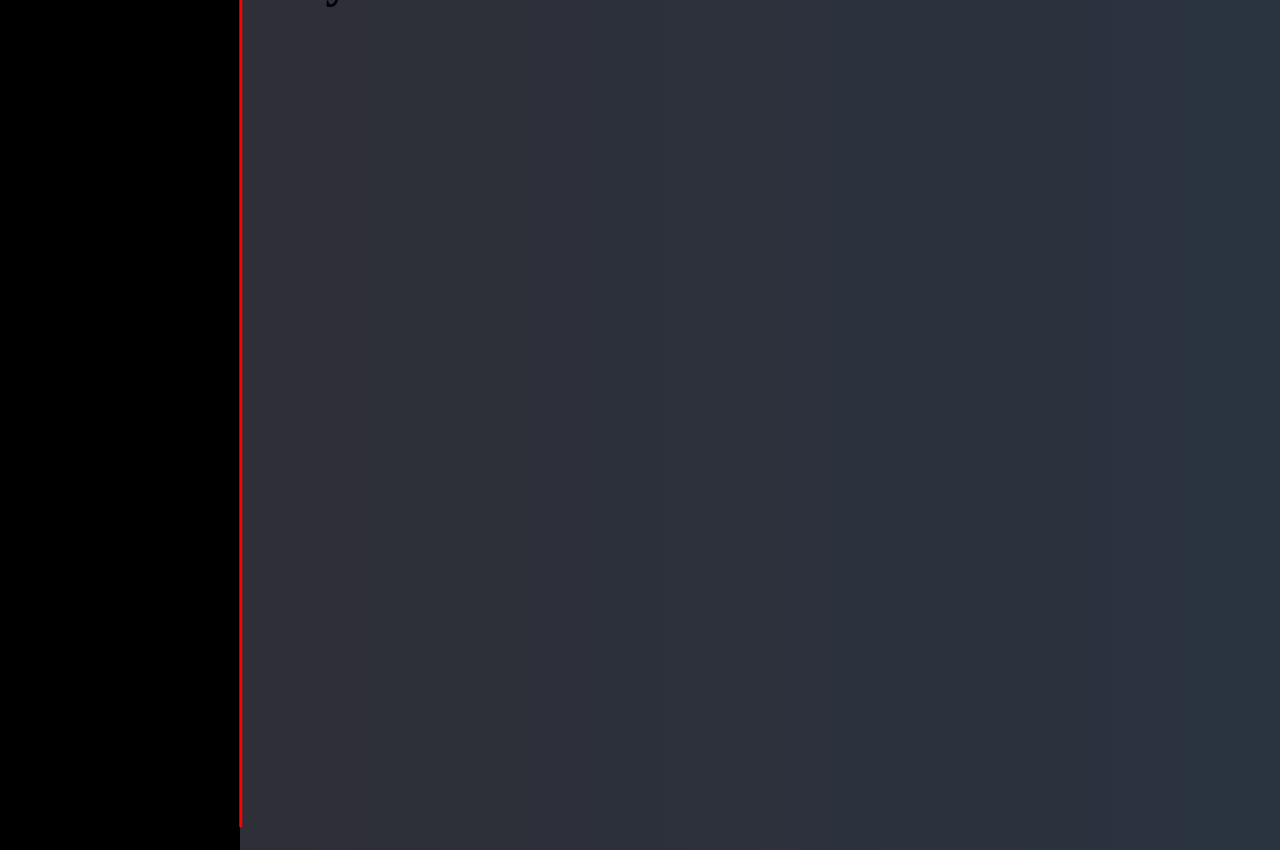
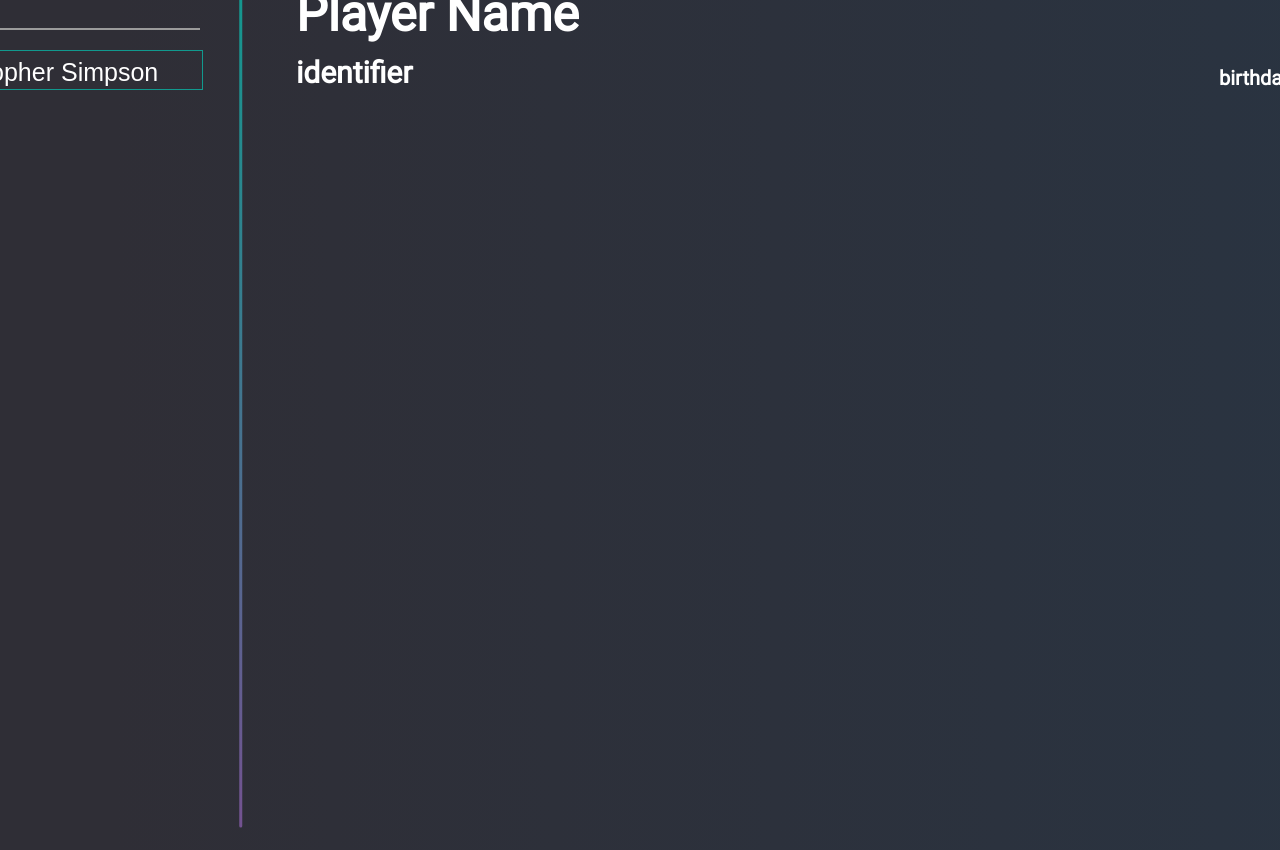
Before and after one commit to Brodino96/br_tags, a plain HTML site: page web/index.html in a window 1280 px wide. Shown: the top 850 px of the page. Drawn offline with Linux system fonts and the light colour scheme.

Commit message:
initialized the fronted of the script

```diff
--- a/web/index.html
+++ b/web/index.html
@@ -5,17 +5,30 @@
     <meta name="viewport" content="width=device-width, initial-scale=1.0">
     <title>br_tags</title>
     <link rel="stylesheet" href="style.css">
-    <script type="javascript" src="script.js"></script>
+    <script src="script.js"></script>
 </head>
 <body>
     <div id="main_container">
 
-        <div id="player_list"></div>
+        <div id="player_list">
+            <div id="input_container">
+                <input type="input" id="input_name" class="generic_text" placeholder="Search" name="name" id="name" onchange="search(this.value)" />
+            </div>
+
+            <div id="list_buttons">
+                <button id="test_button" class="plist_button" onclick="selectPlayer(this.id)">Christopher Simpson</button>
+            </div>
+        </div>
 
         <div id="divider"></div>
 
         <div id="tag_list">
-            <b id="player_name" class="generic_text">Player Name</b>
+            <div id="info_container">
+                <b id="player_name" class="generic_text">Player Name</b>
+                <b id="player_group" class="generic_text">group</b>
+                <b id="player_identifier" class="generic_text">identifier</b>
+                <b id="player_info" class="generic_text">birthday - job - grade</b>
+            </div>
         </div>
 
     </div>
--- a/web/script.js
+++ b/web/script.js
@@ -0,0 +1,67 @@
+var regExp = /[a-zA-Z]/g;
+
+window.addEventListener("message", function(event) {
+    let data = event.data
+    switch (data.action) {
+        case "open":
+            showUi(data.players)
+            break
+        case "update":
+            updateList(data.newList)
+            break
+        case "showInfo":
+            displayInfo(data.info)
+            break
+    }
+})
+
+function search(text) {
+
+    if (text.trim().length == 0) {
+        fetch(`https://${GetParentResourceName()}/onlineList`, {
+            method: "POST",
+        }).then(resp => resp.json()).then(function(list) {
+            updateList(list)
+        })
+    } else {
+        fetch(`https://${GetParentResourceName()}/search`, {
+            method: "POST",
+            body: JSON.stringify({ name: text.split(" ")})
+        }).then(resp => resp.json()).then(function(list) {
+            updateList(list)
+        })
+    }
+
+}
+
+function selectPlayer(identifier) {
+    fetch(`https://${GetParentResourceName()}/selectPlayer`, {
+        method: "POST",
+        body: JSON.stringify({ identifier: identifier })
+    }).then(resp => resp.json()).then(function(info) {
+        displayInfo(info)
+    })
+}
+
+function showUi(list) {
+    updateList(list)
+}
+
+function updateList(list) {
+    document.getElementById("list_buttons").innerHTML = ""
+    for (let i = 0; i < Object.keys(list).length; i++) {
+        document.getElementById("list_buttons").innerHTML +=
+        `<button id="${list[i].identifier}" class="plist_button" onclick="selectPlayer(this.id)">${list[i].name}</button>`
+    }
+}
+
+function displayInfo(info) {
+    // `firstname`, `lastname`, `group`, `job`, `job_grade`, `dateofbirth`, `tags`
+    if (!info) {
+        return
+    }
+    document.getElementById("player_name").innerHTML = `${info.firstname} ${info.lastname}`
+    document.getElementById("player_group").innerHTML = info.group
+    document.getElementById("player_info").innerHTML = `${info.dateofbirth} - ${info.job} - ${info.jobgrade}`
+    document.getElementById("player_identifier").innerHTML = info.identifier
+}
--- a/web/style.css
+++ b/web/style.css
@@ -1,3 +1,17 @@
+/* ------------------------------------------- */
+
+@font-face {
+    font-family: roboto;
+    src: url("./assets/fonts/Roboto-Regular.ttf");
+}
+
+:root {
+    --text: #ffffff;
+    --primary: #735290;
+    --secondary: #11998e;
+    --gray: #9b9b9b;
+}
+
 /* ------------------------------------------- */
 
 #main_container {
@@ -13,8 +27,9 @@
 }
 
 .generic_text {
-    font-family: 'Times New Roman', Times, serif;
+    font-family: roboto;
     font-size: 30px;
+    color: var(--text);
 }
 
 /* ------------------------------------------- */
@@ -25,11 +40,83 @@
     position: absolute;
     left: 0%;
 
-    background: black;
     border-top-left-radius: 25px;
     border-bottom-left-radius: 25px;
 }
 
+#input_container {
+    width: 80%;
+    position: relative;
+    top: 40px;
+    left: 50%;
+    transform: translateX(-50%);
+}
+
+#input_name { /* stolen template */
+    font-family: roboto;
+    width: 100%;
+    border: 0;
+    border-bottom: 2px solid var(--gray);
+    outline: 0;
+    font-size: 1.3rem;
+    color: var(--text);
+    padding: 7px 0;
+    background: transparent;
+    transition: border-color 0.2s;
+
+    &::placeholder {
+      color: var(--gray);
+    }
+}
+
+#input_name:focus {
+    padding-bottom: 7px;
+    font-weight: 700;
+    border-width: 3px;
+    border-image: linear-gradient(to right, var(--primary), var(--secondary));
+    border-image-slice: 1;
+}
+
+/* reset input */
+#input_name{
+    &:required,&:invalid { box-shadow:none; }
+}
+
+#list_buttons {
+    width: 85%;
+    height: 85%;
+    position: relative;
+    top: 50px;
+    left: 52.5%;
+    transform: translateX(-50%);
+
+    overflow: scroll;
+}
+
+.plist_button {
+    width: 95%;
+    display: inline-block;
+    border: 1px solid var(--secondary);
+    min-height: 32px;
+    line-height: 1.29;
+    padding-top: 5px;
+
+    margin-top: 10px;
+
+    text-align: center;
+    vertical-align: top;
+    font-size: 25px;
+
+    outline: none;
+    cursor: pointer;
+    background-color: #00000000;
+    color: var(--text);
+    transition: background 70ms cubic-bezier(0,0,.38,.9),box-shadow 70ms cubic-bezier(0,0,.38,.9),border-color 70ms cubic-bezier(0,0,.38,.9),outline 70ms cubic-bezier(0,0,.38,.9);
+}
+
+.plist_button:hover {
+    color: var(--secondary);
+}
 /* ------------------------------------------- */
 
 #divider {
@@ -40,7 +127,7 @@
     top: 50%;
     transform: translate(-25%, -50%);
 
-    background: red;
+    background: linear-gradient(to bottom, var(--secondary), var(--primary));
     border-radius: 2px;
 }
 
@@ -53,10 +140,37 @@
     left: 26%;
 }
 
-#player_name {
-    font-size: 50px;
-    padding-top: 50px;
+#info_container {
+    width: 100%;
+    height: 20%;
 }
 
+#player_name {
+    left: 40px;
+    top: 35px;
+    position: absolute;
+
+    font-size: 50px;
+    font-family: roboto;
+}
+
+#player_identifier {
+    left: 40px;
+    bottom: 760px;
+    position: absolute;
+}
+
+#player_group {
+    right: 40px;
+    top: 40px;
+    position: absolute;
+}
+
+#player_info {
+    right: 40px;
+    bottom: 760px;
+    position: absolute;
+    font-size: 20px;
+}
 
 /* ------------------------------------------- */
```
